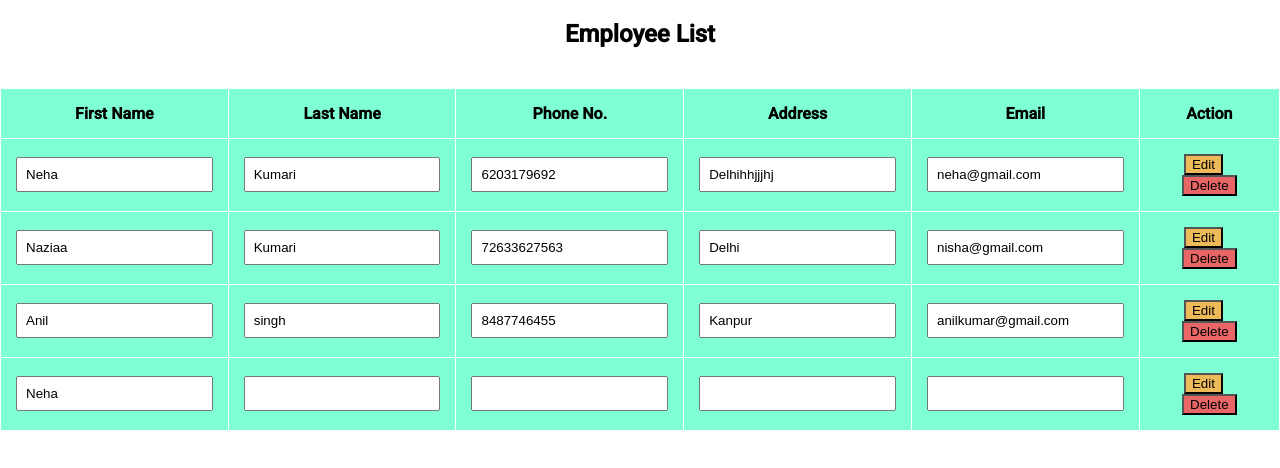
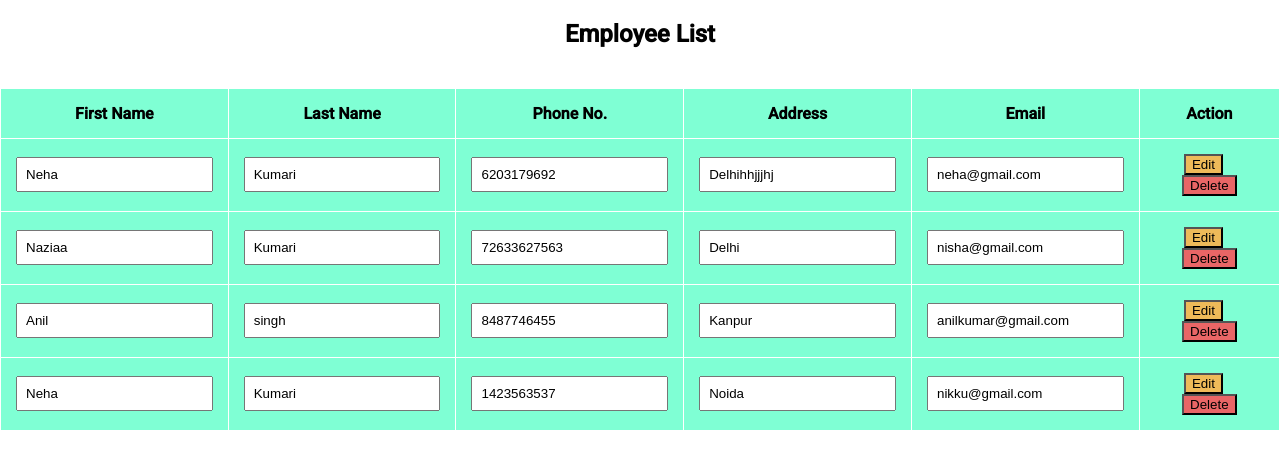
Before and after one commit to NehaGupta9692/Assignment, an Angular app: page /employee-list in a window 1280 px wide. Shown: the top 468 px of the page. Built offline with nearby package versions, Linux system fonts and the light colour scheme; data requests are answered from the project's data file.

Commit message:
new updated

```diff
--- a/db.json
+++ b/db.json
@@ -59,6 +59,11 @@
       "id": "1fdc",
       "username": "neha@gmail.com",
       "password": "neha123"
+    },
+    {
+      "id": "c67f",
+      "username": "neha@gmail.com",
+      "password": "neha123"
     }
   ],
   "items": [
@@ -87,12 +92,12 @@
       "email": "anilkumar@gmail.com"
     },
     {
-      "id": "6831",
+      "id": "25ec",
       "firstname": "Neha",
-      "lastname": "",
-      "phoneno": "",
-      "address": "",
-      "email": ""
+      "lastname": "Kumari",
+      "phoneno": 1423563537,
+      "address": "Noida",
+      "email": "nikku@gmail.com"
     }
   ]
 }
--- a/src/app/dashboard/dashboard.component.html
+++ b/src/app/dashboard/dashboard.component.html
@@ -4,7 +4,7 @@
     <div>
       <label>First Name:</label>
       <input
-      placeholder="Enter First Name"
+        placeholder="Enter First Name"
         type="text"
         name="firstname"
         [(ngModel)]="newUser.firstname"
@@ -14,7 +14,7 @@
     <div>
       <label>Last Name:</label>
       <input
-      placeholder="Enter Last Name"
+        placeholder="Enter Last Name"
         type="text"
         name="lastname"
         [(ngModel)]="newUser.lastname"
@@ -24,7 +24,7 @@
     <div>
       <label>Phone no:</label>
       <input
-      placeholder="Enter Phone Number"
+        placeholder="Enter Phone Number"
         type="number"
         name="phoneno"
         [(ngModel)]="newUser.phoneno"
@@ -37,7 +37,7 @@
     <div>
       <label>Address:</label>
       <input
-      placeholder="Enter Address"
+        placeholder="Enter Address"
         type="text"
         name="address"
         [(ngModel)]="newUser.address"
@@ -46,8 +46,14 @@
     </div>
     <div>
       <label>Email:</label>
-      <input placeholder="Enter Email" type="email" name="email" [(ngModel)]="newUser.email" required />
+      <input
+        placeholder="Enter Email"
+        type="email"
+        name="email"
+        [(ngModel)]="newUser.email"
+        required
+      />
     </div>
-    <button type="submit">Add User</button>
+    <button type="submit" [disabled]="!userForm.form.valid">Add User</button>
   </form>
 </div>
--- a/src/app/employee-list/employee-list.component.ts
+++ b/src/app/employee-list/employee-list.component.ts
@@ -21,7 +21,6 @@ export class EmployeeListComponent {
     address: '',
     email: '',
   };
-  editing = false;
   constructor(private http: HttpClient, private route: Router) {}
   ngOnInit(): void {
     this.fetchUsers();
```
